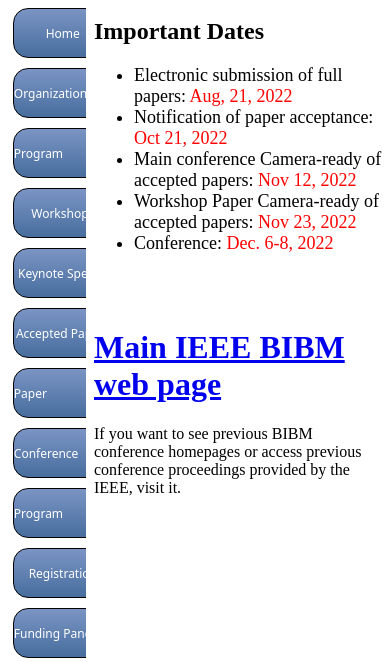
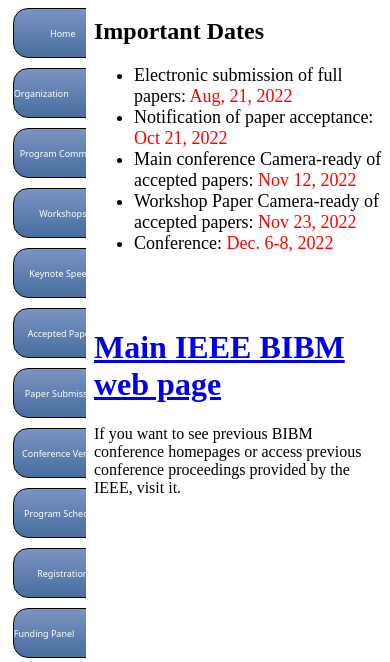
Before and after one commit to Kprena/ieeeeee, a plain HTML site: page index.html in a window 390 px wide. Shown: the part 182-844 px from the top of the page. Drawn offline with Linux system fonts and the light colour scheme.

Commit message:
Update app.css

```diff
--- a/css/app.css
+++ b/css/app.css
@@ -77,3 +77,9 @@
         border-radius: 15px;
     }
 }
+@media (max-width:600px)
+{
+    .section-menu ul li{
+       font-size: 9px;
+    }
+}
```
